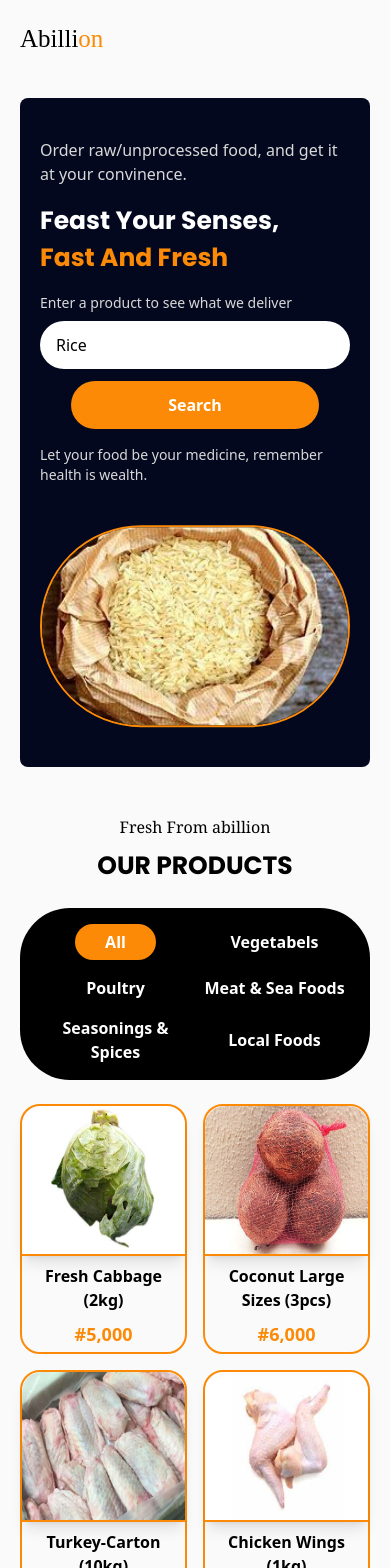
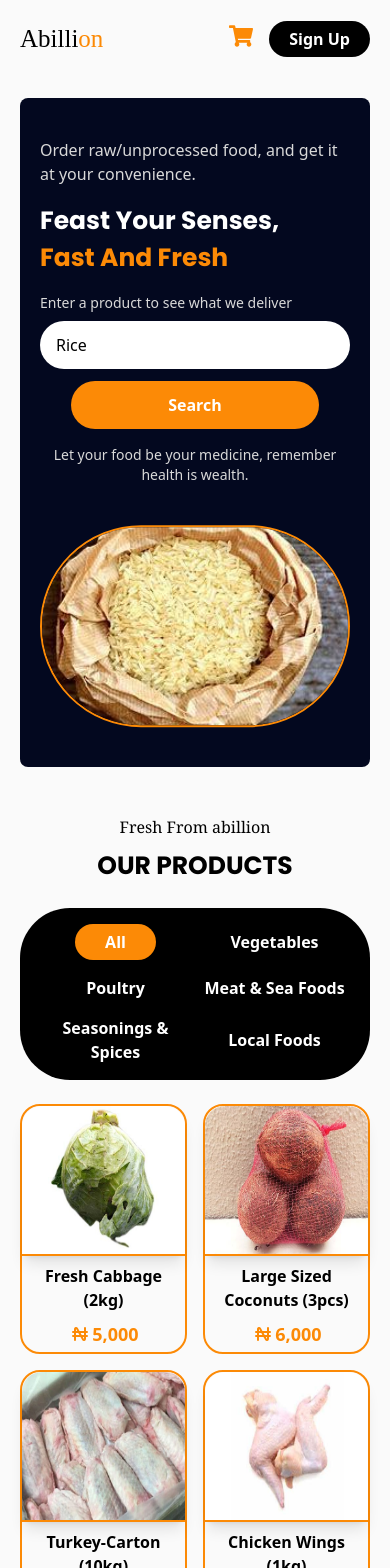
Before and after one commit to salv20/abillion, a Next.js app: page / in a window 390 px wide. Shown: the top 1568 px of the page. Built offline with nearby package versions, Linux system fonts and the light colour scheme; a web font is replaced by a local one.

Commit message:
correction on spellings and nav bar for mobile screen

```diff
--- a/components/footer.jsx
+++ b/components/footer.jsx
@@ -20,9 +20,8 @@ const Footer = () => {
               Abilli<span className="text-[#FC8A06]">on</span>
             </h1>
             <p>
-              <span className="font-serif">Location</span>: new-market Enugu
-              state. registered under Nigeria Corperate Affairs Commission
-              (CAC).
+              <span className="font-serif">Location</span>: New-market Enugu
+              state. Registered under Corperate Affairs Commission (CAC).
             </p>
           </div>
 
--- a/components/hero.jsx
+++ b/components/hero.jsx
@@ -7,7 +7,7 @@ const Hero = () => {
       <div className="container mx-auto pt-5">
         <div className="grid gap-10 lg:gap-5 lg:flex justify-evenly items-center bg-[#03081F] rounded-lg px-5 py-10 lg:px-10 lg:py-16">
           <article className="text-[#D9D9D9] grid gap-4">
-            <p>Order raw/unprocessed food, and get it at your convinence.</p>
+            <p>Order raw/unprocessed food, and get it at your convenience.</p>
 
             <h2 className="capitalize text-[25px] text-white sm:text-[30px] lg:text-[35px] font-bold font-poppins">
               Feast Your Senses,
@@ -36,7 +36,7 @@ const Hero = () => {
               </form>
             </div>
 
-            <p className="text-sm">
+            <p className="text-sm text-center lg:text-left">
               Let your food be your medicine, remember health is wealth.
             </p>
           </article>
--- a/components/nav.jsx
+++ b/components/nav.jsx
@@ -10,12 +10,12 @@ const Nav = () => {
             Abilli<span className="text-[#FC8A06]">on</span>
           </h1>
 
-          <div className="hidden md:flex gap-10 items-center ">
+          <div className="flex gap-4 sm:gap-10 items-center ">
             <Link href="/">
               <button
                 type="button"
                 aria-label="home_btn"
-                className="btn_orange"
+                className="btn_orange hidden md:flex"
               >
                 home
               </button>
@@ -25,9 +25,15 @@ const Nav = () => {
               <button
                 type="button"
                 aria-label="cart_btn"
-                className="btn_neutral flex items-center"
+                className="btn_neutral "
               >
-                cart( <FaShoppingCart className="text-[#FC8A06] text-xl" />)
+                <span className="hidden sm:flex items-center">
+                  cart( <FaShoppingCart className="text-[#FC8A06] text-xl" />)
+                </span>
+
+                <span>
+                  <FaShoppingCart className="text-[#FC8A06] text-2xl sm:hidden" />
+                </span>
               </button>
             </Link>
 
@@ -35,7 +41,7 @@ const Nav = () => {
               <button
                 type="button"
                 aria-label="signup_btn"
-                className="btn_black"
+                className="btn_black  "
               >
                 sign up
               </button>
--- a/components/products.jsx
+++ b/components/products.jsx
@@ -1,6 +1,7 @@
 "use client";
 
 import Image from "next/image";
+import { TbCurrencyNaira } from "react-icons/tb";
 
 const products = [
   {
@@ -12,7 +13,7 @@ const products = [
   },
   {
     src: "/assets/coconut.jpg",
-    title: "coconut large sizes (3pcs)",
+    title: "large sized coconuts (3pcs)",
     price: "6,000",
     description:
       "Lorem ipsum dolor sit amet consectetur adipisicing elit. Quia, doloremque!",
@@ -162,7 +163,7 @@ const Products = () => {
             <button type="button" className="active">
               all
             </button>
-            <button type="button">vegetabels</button>
+            <button type="button">vegetables</button>
             <button type="button">poultry</button>
             <button type="button">meat & sea foods</button>
             <button type="button"> seasonings & spices</button>
@@ -189,8 +190,11 @@ const Products = () => {
                   <h1 className="capitalize font-semibold px-1">
                     {product.title}
                   </h1>
-                  <p className="text-[#FC8A06] font-bold text-lg">
-                    #{product.price}
+                  <p className="text-[#FC8A06] font-bold text-lg h-fit flex items-center justify-center ">
+                    <span className=" text-2xl">
+                      <TbCurrencyNaira />
+                    </span>
+                    {product.price}
                   </p>
                 </div>
               ))}
--- a/styles/global.css
+++ b/styles/global.css
@@ -34,7 +34,7 @@ body {
   @apply font-bold capitalize sm:text-lg;
 }
 .btn_black {
-  @apply font-bold bg-black text-white rounded-[200px] px-[36px] py-[6px] font-bold capitalize;
+  @apply font-bold bg-black text-white px-5 rounded-[200px] sm:px-[36px] py-[6px] font-bold capitalize;
 }
 
 .socials button {
```
